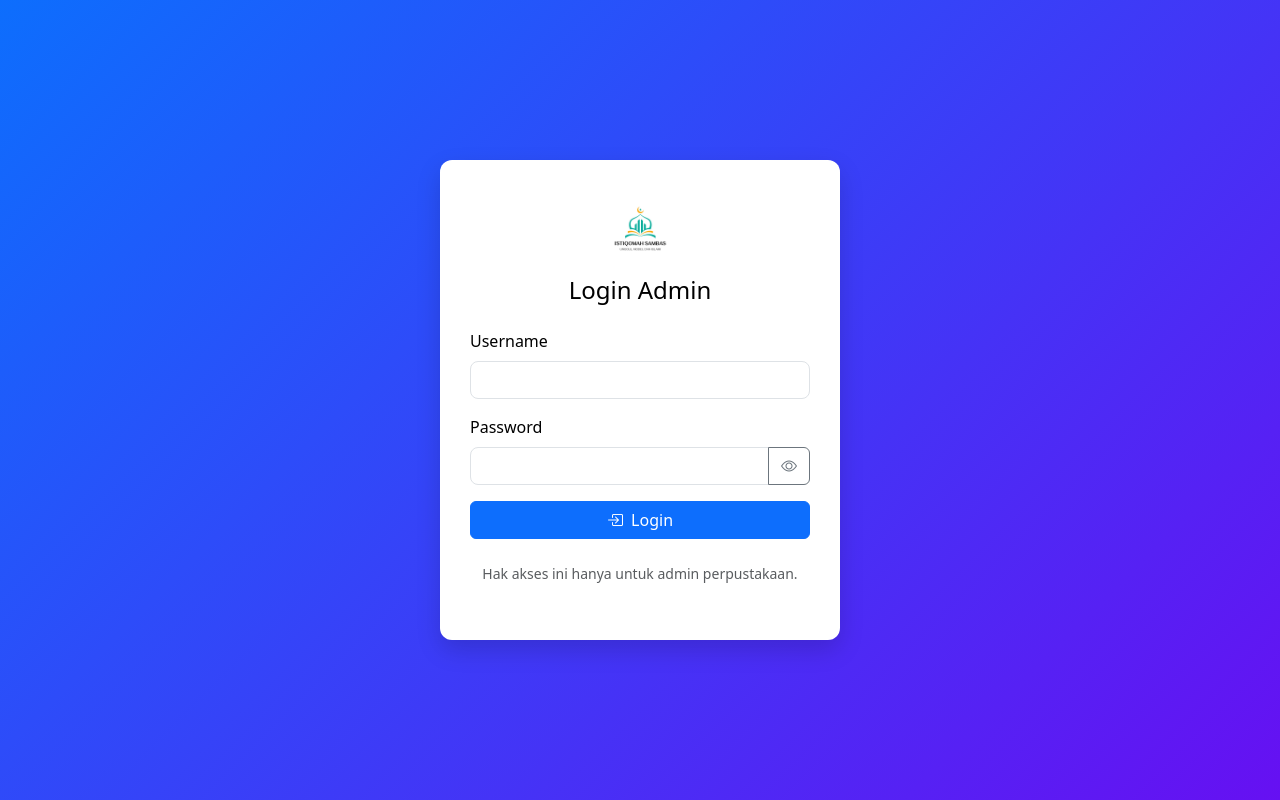
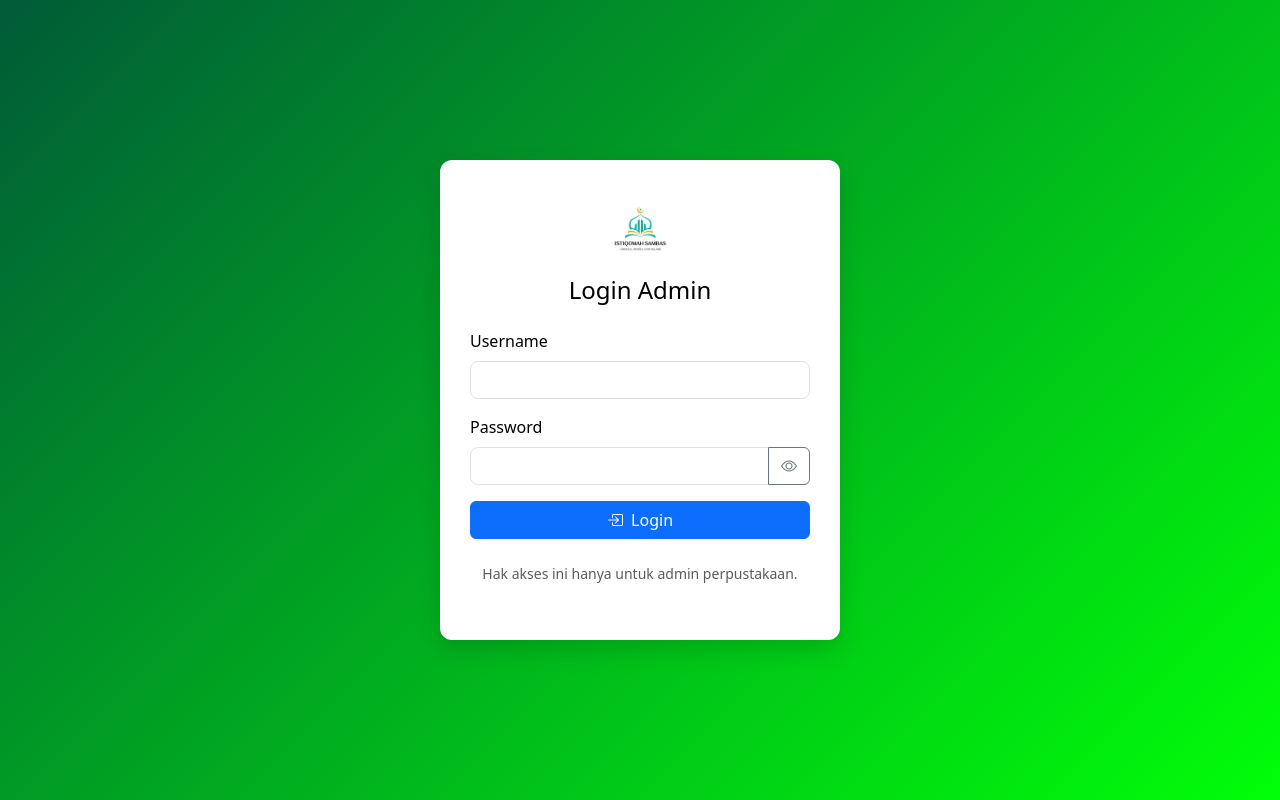
Before and after one commit to asepdwisaputra/perpus, a CodeIgniter app: page /ci3pesandankeluar/user/login_admin in a window 1280 px wide. Run offline with CodeIgniter, Linux system fonts and the light colour scheme.

Commit message:
revisi: request dosen ubah warna

```diff
--- a/application/views/user/login_admin.php
+++ b/application/views/user/login_admin.php
@@ -16,7 +16,7 @@
     <link href="https://cdn.jsdelivr.net/npm/bootstrap-icons@1.10.5/font/bootstrap-icons.css" rel="stylesheet">
     <style>
         body {
-            background: linear-gradient(135deg, #0d6efd, #6610f2);
+            background: linear-gradient(135deg, #005b37ff, #00ff08ff);
             min-height: 100vh;
             display: flex;
             align-items: center;
```
